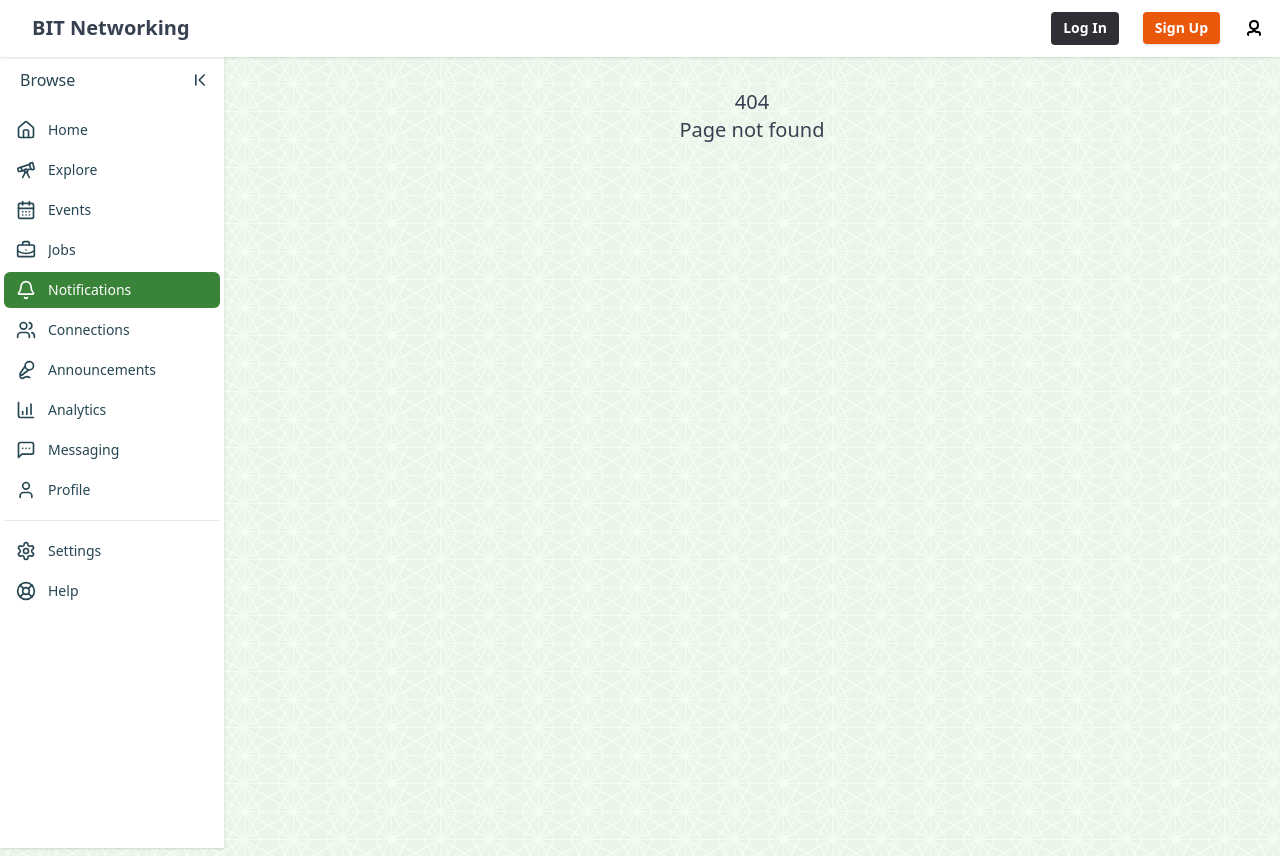
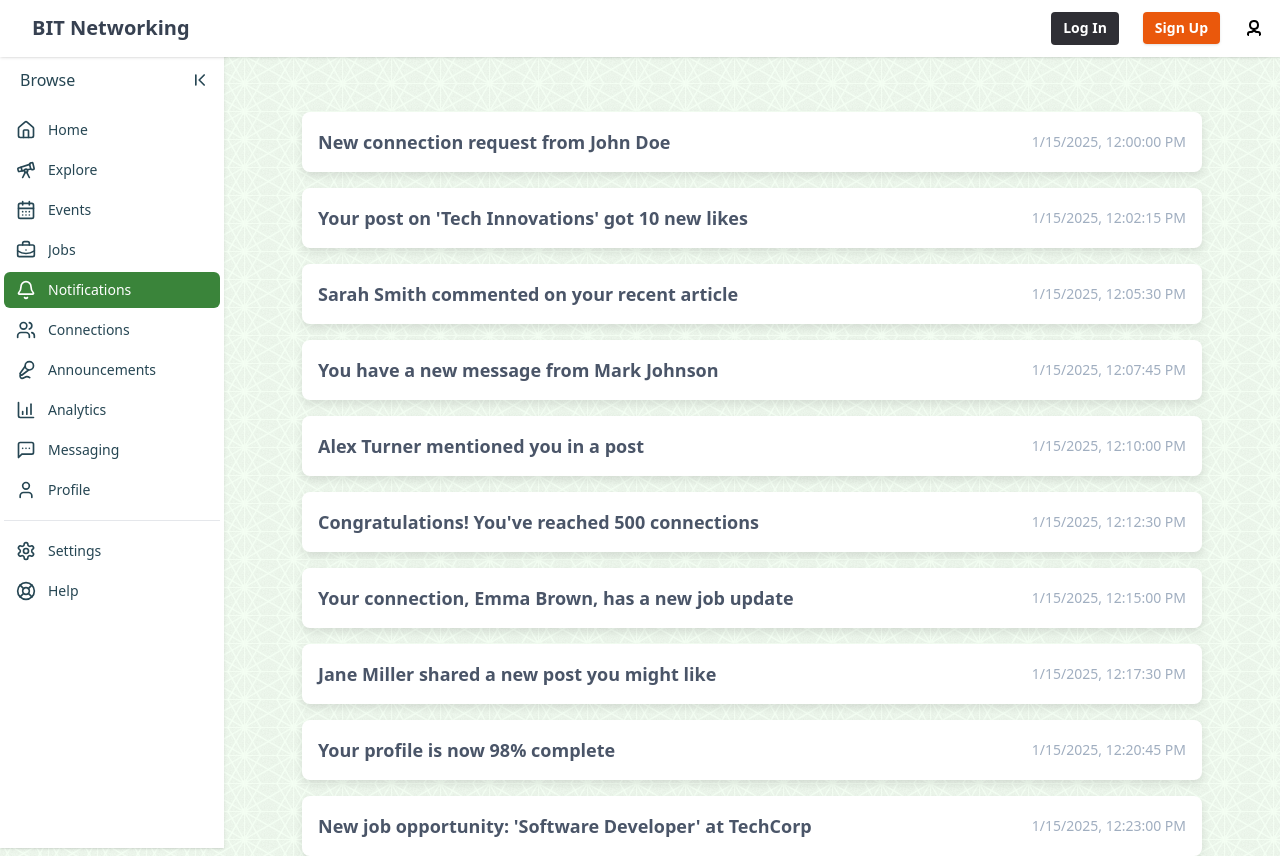
Before and after one commit to itsmanik/bit-alumni-networking, a React (Vite) app: page /notifications in a window 1280 px wide. Before the commit this address had no page. Built offline with nearby package versions, Linux system fonts and the light colour scheme.

Commit message:
added profile page

```diff
--- /dev/null
+++ b/src/components/Notifications/NotificationModal.jsx
@@ -0,0 +1,54 @@
+import React, { useState, useEffect } from 'react';
+import { FaTimes } from 'react-icons/fa';
+import './Notifications.css';
+
+const NotificationModal = ({ notification, closeModal }) => {
+  const [showModal, setShowModal] = useState(true);
+
+  // Handle fade-out animation when closing
+  const handleClose = () => {
+    setShowModal(false);
+    setTimeout(closeModal, 300);
+  };
+
+  useEffect(() => {
+    setShowModal(true); // Ensures fade-in on mount
+  }, []);
+
+  return (
+    <div className={`fixed inset-0 bg-black bg-opacity-50 flex justify-center items-center z-50 ${showModal ? 'fadeIn' : 'fadeOut'}`}>
+      <div className="modal-content bg-gray-900 w-full max-w-md mx-4 p-6 rounded-lg shadow-lg relative">
+        <button
+          className="absolute top-4 right-4 text-gray-500 hover:text-gray-700"
+          onClick={handleClose}
+        >
+          <FaTimes size={20} />
+        </button>
+
+        {/* Display modal title and content */}
+        {notification ? (
+          <>
+            <h2 className="text-2xl font-bold text-purple mb-4">{notification.title}</h2>
+            <p className="text-gray-400 mb-2">
+              Date: {new Date(notification.timestamp).toLocaleString()}
+            </p>
+            <div className="text-gray-300 leading-relaxed">
+              {notification.message || 'No additional content available.'}
+            </div>
+          </>
+        ) : (
+          <p className="text-gray-400">Loading notification...</p>
+        )}
+
+        <button
+          className="mt-6 bg-purple text-white px-4 py-2 rounded hover:bg-blue-600 transition"
+          onClick={handleClose}
+        >
+          Close
+        </button>
+      </div>
+    </div>
+  );
+};
+
+export default NotificationModal;
--- /dev/null
+++ b/src/components/Notifications/Notifications.css
@@ -0,0 +1,86 @@
+/* Notifications.css */
+.notifications-list {
+    list-style: none;
+  }
+
+  .notification-item:hover {
+    background-color: #bcbcbc;
+  }
+
+  /* Fade-in and fade-out animations */
+  .fadeIn {
+    opacity: 1;
+    animation: fadeIn 0.3s ease-in;
+  }
+
+  .fadeOut {
+    opacity: 0;
+    animation: fadeOut 0.3s ease-out forwards;
+  }
+
+  @keyframes fadeIn {
+    from {
+      opacity: 0;
+      transform: scale(0.95);
+    }
+    to {
+      opacity: 1;
+      transform: scale(1);
+    }
+  }
+
+  @keyframes fadeOut {
+    from {
+      opacity: 1;
+      transform: scale(1);
+    }
+    to {
+      opacity: 0;
+      transform: scale(0.95);
+    }
+  }
+
+  .modal-content {
+    transition: transform 0.3s ease;
+  }
+
+/* Notifications.css */
+
+
+.notifications-list {
+  width: 100%;
+  max-width: 900px;
+}
+
+.notification-item {
+  display: flex;
+  align-items: center;
+  justify-content: space-between;
+  padding: 1rem;
+  border-radius: 8px;
+  box-shadow: 0 4px 8px rgba(0, 0, 0, 0.1);
+  transition: transform 0.2s ease, box-shadow 0.2s ease;
+}
+
+.notification-item h3 {
+  color: #4a5568;
+  font-weight: 600;
+}
+
+.notification-item p {
+  color: #a0aec0;
+  font-size: 0.875rem;
+}
+
+.notification-item button {
+  background: transparent;
+  border: none;
+  outline: none;
+  cursor: pointer;
+  color: #718096;
+  transition: color 0.2s ease;
+}
+
+.text-purple-600 {
+  color: #6b46c1;
+}
--- /dev/null
+++ b/src/components/Notifications/Notifications.jsx
@@ -0,0 +1,17 @@
+import React from 'react';
+import NotificationsPage from './NotificationsPage';
+
+const Notifications = () => {
+
+const sampleNotifications = [
+    { title: 'Event Reminder', date: '2024-11-08', content: 'Don’t forget to attend the Alumni Meetup!' },
+    { title: 'New Update', date: '2024-11-07', content: 'We have introduced new features on the website.' },
+    { title: 'Scheduled Maintenance', date: '2024-11-06', content: 'The site will be down for maintenance on Nov 10.' },
+  ];
+
+  // Usage in your App component
+  return <NotificationsPage notifications={sampleNotifications} />;
+
+};
+
+export default Notifications;
--- /dev/null
+++ b/src/components/Notifications/NotificationsPage.jsx
@@ -0,0 +1,63 @@
+import { FaTrash, FaBell } from 'react-icons/fa';
+import React, { useState } from "react";
+import NotificationModal from "./NotificationModal";
+import "./Notifications.css";
+
+const NotificationsPage = () => {
+  const [notifications, setNotifications] = useState([
+    { title: "New connection request from John Doe", timestamp: "2025-01-15T12:00:00.000Z" },
+    { title: "Your post on 'Tech Innovations' got 10 new likes", timestamp: "2025-01-15T12:02:15.000Z" },
+    { title: "Sarah Smith commented on your recent article", timestamp: "2025-01-15T12:05:30.000Z" },
+    { title: "You have a new message from Mark Johnson", timestamp: "2025-01-15T12:07:45.000Z" },
+    { title: "Alex Turner mentioned you in a post", timestamp: "2025-01-15T12:10:00.000Z" },
+    { title: "Congratulations! You've reached 500 connections", timestamp: "2025-01-15T12:12:30.000Z" },
+    { title: "Your connection, Emma Brown, has a new job update", timestamp: "2025-01-15T12:15:00.000Z" },
+    { title: "Jane Miller shared a new post you might like", timestamp: "2025-01-15T12:17:30.000Z" },
+    { title: "Your profile is now 98% complete", timestamp: "2025-01-15T12:20:45.000Z" },
+    { title: "New job opportunity: 'Software Developer' at TechCorp", timestamp: "2025-01-15T12:23:00.000Z" }
+  ]);
+  const [selectedNotification, setSelectedNotification] = useState(null);
+
+  const handleNotificationClick = (notification) => {
+    setSelectedNotification(notification); // Set the selected notification for modal display
+  };
+
+  const closeModal = () => {
+    setSelectedNotification(null); // Close modal by setting selectedNotification to null
+  };
+
+  return (
+    <div className="notifications-page min-h-screen p-6 flex flex-col items-center">
+      <ul className="notifications-list w-full max-w-3xl space-y-4">
+        {notifications.length > 0 ? (
+          notifications.map((notification, index) => (
+            <li
+              key={index}
+              className="notification-item bg-white p-4 rounded-lg shadow-md cursor-pointer transition-none"
+              onClick={() => handleNotificationClick(notification)}
+            >
+              <h3 className="text-lg font-semibold text-gray-800">
+                {notification.title}
+              </h3>
+              <p className="text-sm text-gray-500">
+                {new Date(notification.timestamp).toLocaleString()}
+              </p>
+            </li>
+          ))
+        ) : (
+          <p className="text-gray-800">No notifications available.</p>
+        )}
+      </ul>
+
+      {/* Display modal if a notification is selected */}
+      {selectedNotification && (
+        <NotificationModal
+          notification={selectedNotification} // Correct prop name passed here
+          closeModal={closeModal}
+        />
+      )}
+    </div>
+  );
+};
+
+export default NotificationsPage;
--- /dev/null
+++ b/src/components/Profile/Profile.jsx
@@ -0,0 +1,70 @@
+import React, { useEffect, useState } from "react";
+
+const Profile = () => {
+  const [user, setUser] = useState([
+    {
+      name: "John Doe",
+      profile_picture: "https://encrypted-tbn0.gstatic.com/images?q=tbn:ANd9GcQJfO8hl9Z31uoxZIn76T8frM4SZqE0DA2PWA&s",
+      role: "Software Developer",
+      username: "johndoe123",
+      email: "john.doe@example.com",
+      phone_number: "+1234567890",
+      college: "Tech University"
+    }
+  ]);
+
+  if (!user || user.length === 0) {
+    return <div>Loading...</div>;
+  }
+
+  return (
+    <div className="profile-container max-w-4xl mx-auto p-8 mt-10 border-[#353535] shadow-lg rounded-lg text-black bg-white">
+      <Header user={user[0]} />
+      <DetailsSection user={user[0]} />
+    </div>
+  );
+};
+
+const Header = ({ user }) => (
+  <div className="header flex items-center space-x-6 mb-10">
+    <img
+      src={user.profile_picture || "/default-profile.png"}
+      alt="Profile"
+      className="w-32 h-32 rounded-full object-cover border-4 border-[#3A843A] shadow-md"
+    />
+    <div>
+      <h1 className="text-4xl font-bold text-[#3A843A]">{user.name}</h1>
+      <p className="text-lg text-[#3A843A]">{user.role}</p>
+    </div>
+  </div>
+);
+
+const DetailsSection = ({ user }) => (
+  <div className="details-section grid grid-cols-2 gap-8">
+    <Section title="Personal Details">
+      <Detail label="Username" value={user.username} />
+      <Detail label="Email" value={user.email} />
+      <Detail label="Phone" value={user.phone_number} />
+    </Section>
+    <Section title="Professional Details">
+      <Detail label="Role" value={user.role} />
+      <Detail label="College" value={user.college} />
+    </Section>
+  </div>
+);
+
+const Section = ({ title, children }) => (
+  <div className="section">
+    <h2 className="text-xl font-semibold text-[#3A843A] mb-4">{title}</h2>
+    <ul className="space-y-3">{children}</ul>
+  </div>
+);
+
+const Detail = ({ label, value }) => (
+  <li className="flex items-center">
+    <span className="w-32 font-medium text-gray-700">{label}:</span>
+    <span className="text-gray-700">{value}</span>
+  </li>
+);
+
+export default Profile;
```
Also changed, not shown: src/App.jsx (+10 -10 lines).
